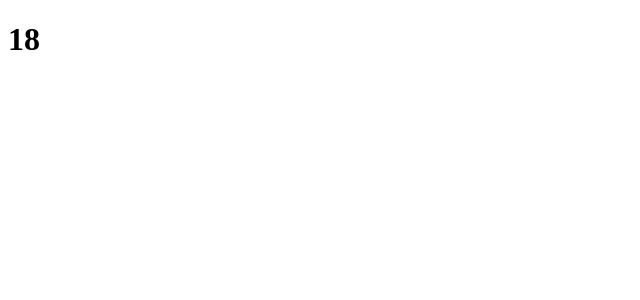
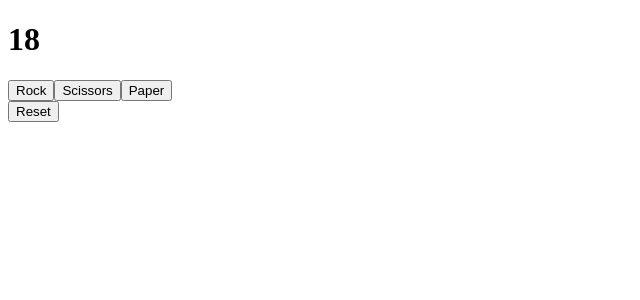
Before and after one commit to progfay/eighteen, a Next.js app: page / in a window 1280 px wide. Shown: the top 300 px of the page, without its empty margins (0-640 px from the left). Built offline with nearby package versions, Linux system fonts and the light colour scheme.

Commit message:
feat: implement eighteen's counter

```diff
--- /dev/null
+++ b/components/button.js
@@ -0,0 +1,6 @@
+export default ({ name, onclick, finger, disabled }) => (
+  <button onClick={onclick} disabled={disabled} >
+    { console.log(disabled ? 'disabled' : '') }
+    { name }
+  </button>
+)
--- a/pages/index.js
+++ b/pages/index.js
@@ -1,3 +1,35 @@
-export default () => (
-  <h1> 18 </h1>
-)
+// import count from '../components/count'
+import Button from '../components/button'
+
+import { Component } from 'react'
+
+export default class Counter extends Component {
+  constructor (props) {
+    super(props)
+    this.state = { count: 18 }
+    this.reduce = this.reduce.bind(this)
+    this.reset = this.reset.bind(this)
+  }
+
+  reduce (num) {
+    return () => { this.setState({ count: this.state.count - num }) }
+  }
+
+  reset () {
+    this.setState({ count: 18 })
+  }
+
+  render () {
+    return (
+      <div>
+        <h1> {this.state.count} </h1>
+        <div className='rock-scissors-paper'>
+          <Button onclick={this.reduce(0)} disabled={this.state.count < 0} name='Rock' />
+          <Button onclick={this.reduce(2)} disabled={this.state.count < 2} name='Scissors' />
+          <Button onclick={this.reduce(5)} disabled={this.state.count < 5} name='Paper' />
+        </div>
+        <Button onclick={this.reset} disabled={false} name='Reset' />
+      </div>
+    )
+  }
+}
```
